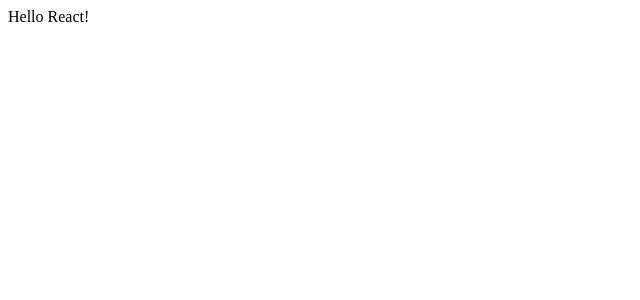
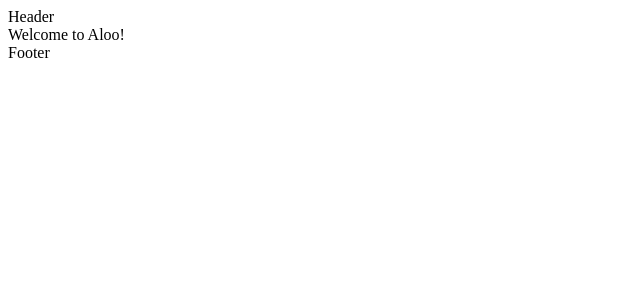
Before and after one commit to faisalhmohd/aloo, a React app: page / in a window 1280 px wide. Shown: the top 300 px of the page, without its empty margins (0-640 px from the left). Built offline with nearby package versions, Linux system fonts and the light colour scheme; the HTML template or start-up script is replaced by a standard one.

Commit message:
Add initial structure & resolve extensions

```diff
--- /dev/null
+++ b/src/App.jsx
@@ -0,0 +1,16 @@
+import React from 'react';
+import Header from './Header';
+import Body from './Body';
+import Footer from './Footer';
+
+function App () {
+  return (
+    <React.Fragment>
+      <Header/>
+      <Body/>
+      <Footer/>
+    </React.Fragment>
+  );
+}
+
+export default App;
--- /dev/null
+++ b/src/Body/index.jsx
@@ -0,0 +1,11 @@
+import React from 'react';
+
+function Body () {
+  return (
+    <div>
+      Welcome to Aloo!
+    </div>
+  );
+}
+
+export default Body;
--- /dev/null
+++ b/src/Footer/index.jsx
@@ -0,0 +1,9 @@
+import React from 'react';
+
+function Footer () {
+  return (
+    <div>Footer</div>
+  );
+}
+
+export default Footer;
--- /dev/null
+++ b/src/Header/index.jsx
@@ -0,0 +1,9 @@
+import React from 'react';
+
+function Header ({}) {
+  return (
+    <div>Header</div>
+  );
+}
+
+export default Header;
--- a/src/index.jsx
+++ b/src/index.jsx
@@ -1,14 +1,11 @@
 import React from "react";
 import ReactDOM from "react-dom";
-
-const Index = () => {
-  return <div>Hello React!</div>;
-};
+import App from './App';
 
 // This is a temporary hack. Will add a better way to handle this.
-let ReactAppDomNode = document.createElement('div');
-ReactAppDomNode.className = 'app';
+const AppDomNode = document.createElement('div');
+AppDomNode.className = 'app';
 const bodyDomNode = document.getElementsByTagName('body')[0];
-bodyDomNode.appendChild(ReactAppDomNode);
+bodyDomNode.appendChild(AppDomNode);
 
-ReactDOM.render(<Index />, ReactAppDomNode);
+ReactDOM.render(<App/>, AppDomNode);
--- a/webpack.common.js
+++ b/webpack.common.js
@@ -65,6 +65,9 @@ module.exports = {
       }
     ]
   },
+  resolve: {
+    extensions: ['.js', '.jsx']
+  },
   optimization: {
     usedExports: true
   }
```
